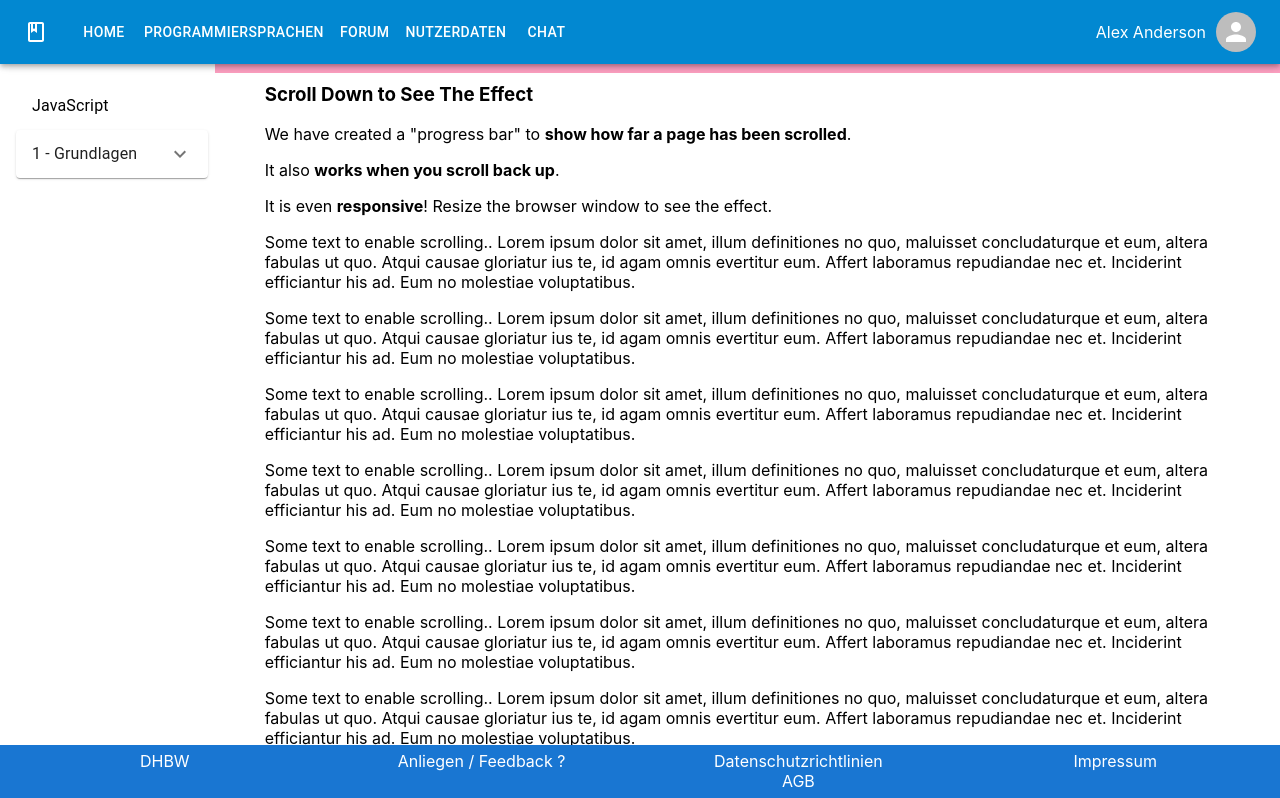
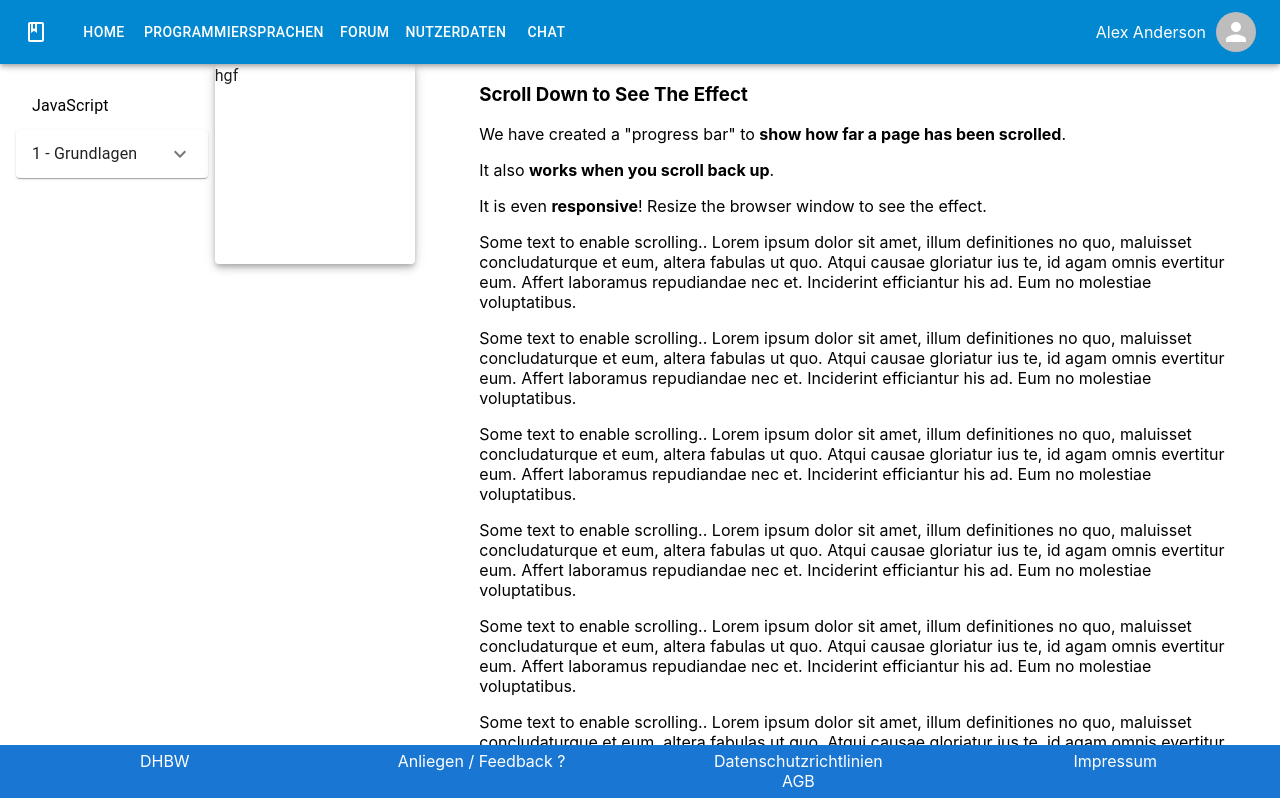
Before and after one commit to sakulklk/Lernmanagement, a Next.js app: page /JSK1 in a window 1280 px wide. Shown: the top 798 px of the page. Built offline with nearby package versions, Linux system fonts and the light colour scheme.

Commit message:
3 files modified

```diff
--- a/components/inhalt/scrollbar.js
+++ b/components/inhalt/scrollbar.js
@@ -30,7 +30,7 @@ export default function StatusBar() {
       <style jsx>{`
             .bar{
               position: fixed;
-              width: 100%;
+              width: auto;
             }
             `}</style>
       <div className="bar">
--- a/components/inhalt/sideMenuRight.js
+++ b/components/inhalt/sideMenuRight.js
@@ -0,0 +1,24 @@
+import * as React from 'react';
+import Box from '@mui/material/Box';
+import Paper from '@mui/material/Paper';
+import Typography from '@mui/material/Typography';
+
+export default function SimplePaper() {
+  return (
+    <Box
+      sx={{
+        display: 'flex',
+        flexWrap: 'wrap',
+        '& > :not(style)': {
+          width: 200,
+          height: 200,
+          position: 'fixed',
+        },
+      }}
+    >
+      <Paper elevation={5}>
+        <Typography>hgf</Typography>
+      </Paper>
+    </Box>
+  );
+}
--- a/pages/JSK1.js
+++ b/pages/JSK1.js
@@ -5,6 +5,8 @@ import Grid from '@mui/material/Grid';
 import Box from '@mui/material/Box';
 import Content from '../components/inhalt/K1/inhaltJSK1.js';
 import ScrollBar from '../components/inhalt/scrollbar.js';
+import SideMenuRight from '../components/inhalt/sideMenuRight.js';
+
 // import Uebersicht from '../components/inhalt/Uebersicht/acc.js';
 
 export default function Test() {
@@ -19,7 +21,10 @@ export default function Test() {
               <SideMenu></SideMenu>
             </Box>
           </Grid>
-          <Grid item xs={10}>
+          <Grid item xs={2}>
+            <SideMenuRight></SideMenuRight>
+          </Grid>
+          <Grid item xs={8}>
             <ScrollBar></ScrollBar>
             <Content></Content>
           </Grid>
```
